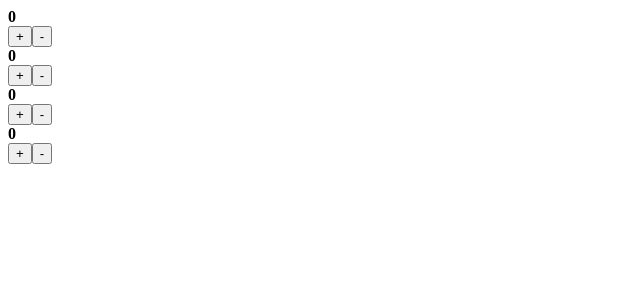
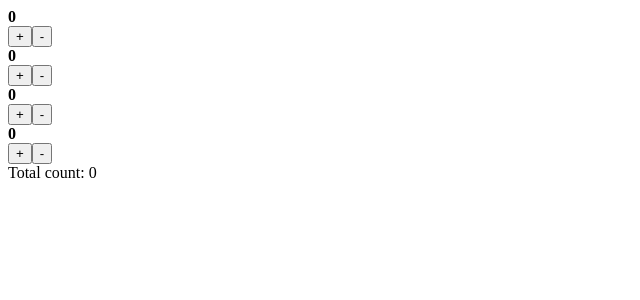
Before and after one commit to medslt/counters, a React (Create React App) app: page / in a window 1280 px wide. Shown: the top 300 px of the page, without its empty margins (0-640 px from the left). Built offline with nearby package versions, Linux system fonts and the light colour scheme.

Commit message:
Stage 2 requirements:  display and update total count when counters are changed

```diff
--- a/src/App.tsx
+++ b/src/App.tsx
@@ -26,6 +26,7 @@ const counterReducer = (
         ...counterToUpdate,
         value: counterToUpdate.value - 1
       }
+
       return newState
 
     default:
@@ -44,6 +45,7 @@ const App = () => {
     dispatch({ type: ActionKind.DECREMENT, payload: { id } })
   }, [])
 
+  const total = counters.reduce((accu, counter) => accu + counter.value, 0)
 
   return (
     <div>
@@ -57,6 +59,7 @@ const App = () => {
           />
         ))}
       </div>
+      <div>Total count: {total}</div>
     </div>
   )
 }
```
